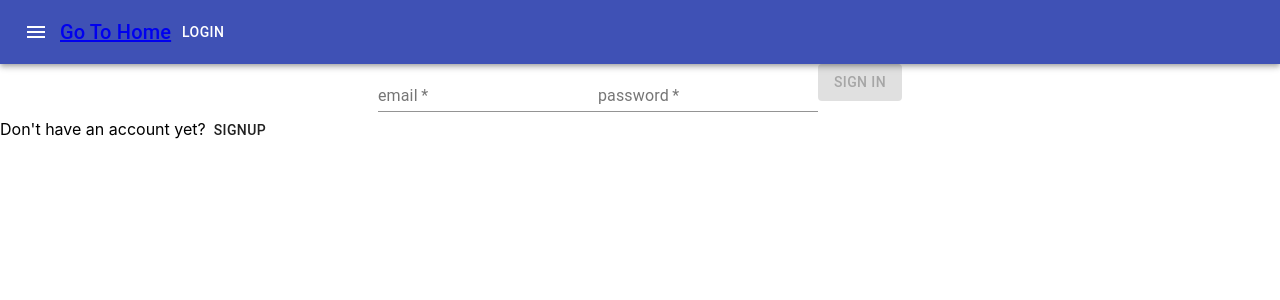
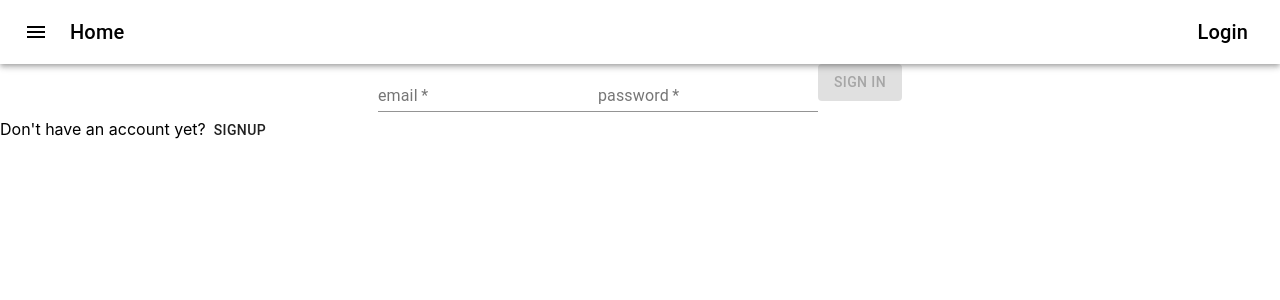
Before and after one commit to JasonSujaya/ecol-frontend, a React (Create React App) app: page /login in a window 1280 px wide. Shown: the top 300 px of the page. Built offline with nearby package versions, Linux system fonts and the light colour scheme.

Commit message:
Added Styling to header

```diff
--- a/src/Components/Header/HeaderView.css
+++ b/src/Components/Header/HeaderView.css
@@ -1,7 +1,11 @@
-.header-container {
-    height: 100px;
+
+.headContainer{
+    display: flex;
 }
 
-.container{
-    display: flex;
+#goHomeLink {
+    color: black;
+    text-decoration: none;
+    flex-grow: 1;
+    margin-left: 10px;
 }
--- a/src/Components/Header/HeaderView.js
+++ b/src/Components/Header/HeaderView.js
@@ -6,6 +6,7 @@ import Button from "@material-ui/core/Button";
 import IconButton from "@material-ui/core/IconButton";
 import MenuIcon from "@material-ui/icons/Menu";
 
+import "./HeaderView.css";
 import { Link as RouterLink } from "react-router-dom";
 
 class HeaderView extends React.Component {
@@ -21,8 +22,9 @@ class HeaderView extends React.Component {
         color="inherit"
         className="buttonLogout"
         onClick={this.props.onLogout}
+        style={{ textTransform: "none" }}
       >
-        Logout
+        <Typography variant="h6">Logout</Typography>
       </Button>
     ) : (
       <Button
@@ -30,22 +32,26 @@ class HeaderView extends React.Component {
         className="buttonLogin"
         component={RouterLink}
         to="/login"
+        style={{ textTransform: "none" }}
       >
-        Login
+        <Typography variant="h6">Login</Typography>
       </Button>
     );
   };
   render() {
-    const { classes } = this.props;
-
     return (
-      <AppBar position="static">
+      <AppBar position="static" color="transparent" className="headContainer">
         <Toolbar>
           <IconButton edge="start" color="inherit" aria-label="menu">
             <MenuIcon />
           </IconButton>
-          <Typography variant="h6" component={RouterLink} to="/">
-            Go To Home
+          <Typography
+            id="goHomeLink"
+            variant="h6"
+            component={RouterLink}
+            to="/"
+          >
+            Home
           </Typography>
           <Typography variant="h6">{this.showEmailLoggedIn()}</Typography>
           {this.showLoginOrLogout()}
```
Also changed, not shown: 1 other file (tests, documents, lock files or other folders).
